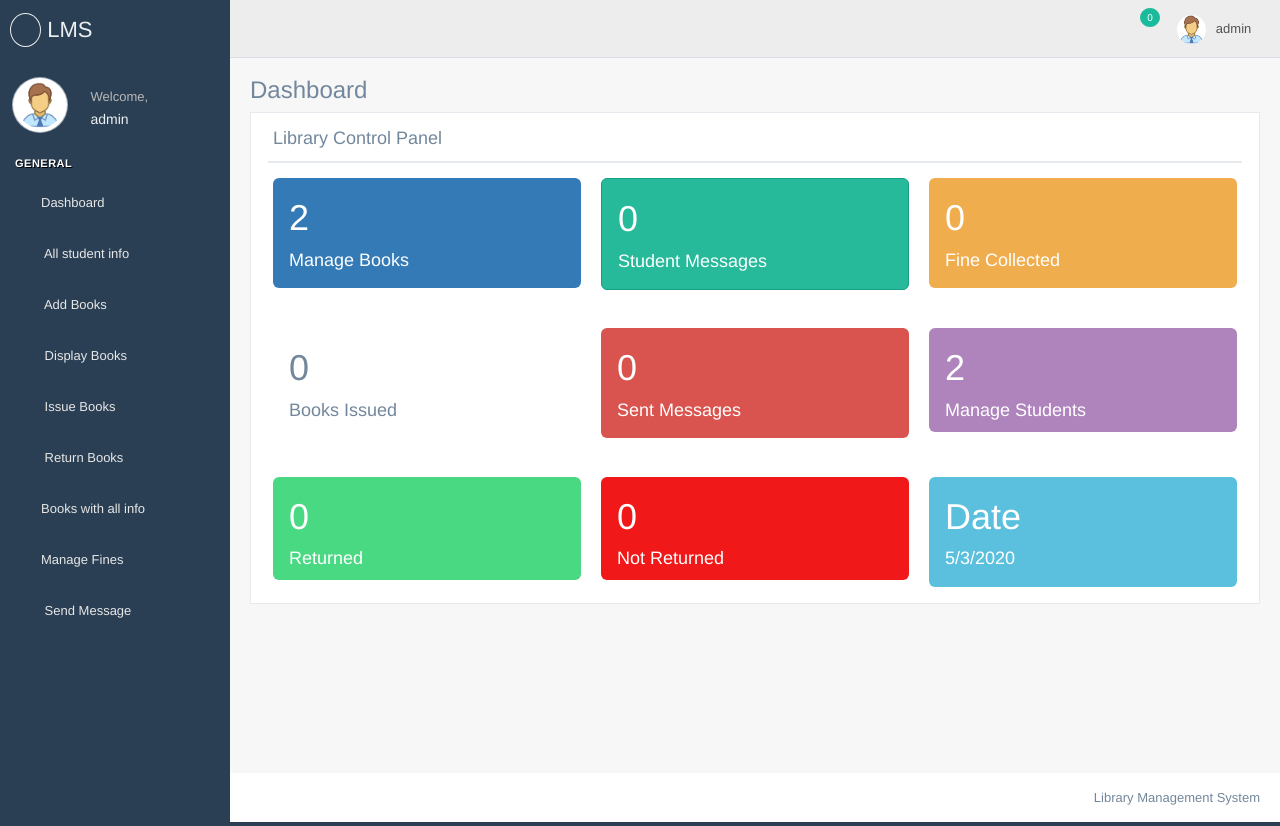
After one commit to p4A11-projectTeam/Library, a PHP site: page /librarian/admin_dashboard.php in a window 1280 px wide. The commit adds this page. Run offline with PHP 8.4, Linux system fonts and the light colour scheme; a user stored in the database is signed in; data comes from the database, SQL or seed files in the repository; tables that the repository leaves empty or names only in its code hold one stand-in row (values such as "Sample post"); some web fonts are replaced.

Commit message:
Dashboard and msgs

```diff
--- a/librarian/adlog.php
+++ b/librarian/adlog.php
@@ -40,7 +40,7 @@
 
           ?>
             <script type="text/javascript">
-              window.location="/Library/librarian/student_info.php";
+              window.location="/Library/librarian/admin_dashboard.php";
             </script>
           <?php
 
--- /dev/null
+++ b/librarian/admin_dashboard.php
@@ -0,0 +1,259 @@
+<?php
+   session_start();
+   if(!isset($_SESSION["librarian"])){
+
+   ?>
+   <script type="text/javascript">
+       window.location="/Library/index.html";
+   </script>
+   <?php
+   }
+   include "connection.php";
+   include "header.php";
+
+
+   $nm = 0;
+   $nb = 0;
+   $nf = 0;
+   $sm = 0;
+   $ib = 0;
+   $ns = 0;
+   $retbks=0;
+   $notret=0;
+
+   $rm = mysqli_query($db, "SELECT * FROM `messages` WHERE `dusername` = '$_SESSION[librarian]' && `read1`='n' ") or die("Error: " . mysqli_error($db));
+   $rb = mysqli_query($db, "SELECT * FROM `books` ") or die("Error: " . mysqli_error($db));
+   $rf = mysqli_query($db, "SELECT * FROM `messages` WHERE `dusername` = '$_SESSION[librarian]' && `read1`='n' ") or die("Error: " . mysqli_error($db));
+   $rsm = mysqli_query($db, "SELECT * FROM `messages` WHERE `susername` = '$_SESSION[librarian]' ") or die("Error: " . mysqli_error($db));
+   $rib=mysqli_query($db,"SELECT * FROM `issue_books` WHERE return_status='no';") or die("Error: " . mysqli_error($db));
+   $rstud=mysqli_query($db, "SELECT * FROM `student` ") or die("Error: " . mysqli_error($db));
+   $rretbks=mysqli_query($db,"SELECT * FROM `issue_books` WHERE return_status='yes';") or die("Error: " . mysqli_error($db));
+   $rnotret=mysqli_query($db,"SELECT * FROM `issue_books` WHERE return_status='no';") or die("Error: " . mysqli_error($db));
+
+   $nm = mysqli_num_rows($rm);
+   $nb = mysqli_num_rows($rb);
+   $nf = mysqli_num_rows($rf);
+   $sm = mysqli_num_rows($rsm);
+   $ib = mysqli_num_rows($rib);
+   $ns = mysqli_num_rows($rstud);
+   $retbks = mysqli_num_rows($rretbks);
+   $notret = mysqli_num_rows($rnotret);
+
+
+?>
+
+        <!-- page content area main -->
+        <div class="right_col" role="main">
+            <div class="">
+                <div class="page-title">
+                    <div class="title_left">
+                        <h3>Dashboard</h3>
+                    </div>
+
+
+                </div>
+
+                <div class="clearfix"></div>
+                <div class="row" style="min-height:500px">
+                    <div class="col-md-12 col-sm-12 col-xs-12">
+                        <div class="x_panel">
+                            <div class="x_title">
+                                <h2>Library Control Panel</h2>
+
+                                <div class="clearfix"></div>
+                            </div>
+                            <div class="x_content">
+                                <div class="container">
+                                    <div class="row">
+                                        <div class="col-sm-4">
+                                            <div class="btn-lg  btn-primary"><a href="display_books.php" style="all:unset;cursor:pointer">
+                                                <div class="row">
+                                                    <div class="col-sm-7">
+                                                        <div class="h1">
+                                                            <?php  echo $nb; ?>
+                                                        </div>
+                                                        <div>
+                                                            Manage Books
+                                                        </div>
+                                                    </div>
+                                                    <div class="col-sm-4">
+                                                        <i class="fa fa-book fa-5x" aria-hidden="true"></i>
+                                                    </div>
+                                                </div>
+                                            </a></div>
+                                        </div>
+                                        <div class="col-sm-4">
+                                            <div class="btn-lg  btn-success"><a href="msg_from_student.php" style="all:unset;cursor:pointer">
+                                                <div class="row">
+                                                    <div class="col-sm-7">
+                                                        <div class="h1">
+                                                             <?php  echo $nm; ?>
+                                                        </div>
+                                                        <div>
+                                                        Student Messages
+                                                        </div>
+                                                    </div>
+                                                    <div class="col-sm-4">
+                                                        <i class="fa fa-comments-o fa-5x" aria-hidden="true"></i>
+                                                    </div>
+                                                </div>
+                                            </a></div>
+                                        </div>
+                                        <div class="col-sm-4">
+                                            <div class="btn-lg btn-warning"><a href="fine.php" style="all:unset;cursor:pointer">
+                                                <div class="row ">
+                                                    <div class="col-sm-7">
+                                                        <div class="h1" >
+                                                            <?php  echo $nf; ?>
+                                                        </div>
+                                                        <div>
+                                                            Fine Collected
+                                                        </div>
+                                                    </div>
+                                                    <div class="col-sm-4">
+                                                        <i class="fa fa-money fa-5x" aria-hidden="true"></i>
+                                                    </div>
+                                            </a></div>
+                                        </div>
+                                    </div>
+                                </div>
+                                <div class="container-fluid" style="padding:15;color:#ffffff00;cursor:default">Lorem ipsum dolor sit amet consectetur adipisicing elit. Maxime saepe accusantium quibusdam commodi autem earum maiores, temporibus harum laudantium, impedit optio ad a sed amet nulla odio magnam praesentium alias.</div>
+                                <!--second row-->
+                                <div class="container">
+                                    <div class="row">
+                                        <div class="col-sm-4">
+                                            <div class="btn-lg  btn-muted"><a href="#" style="all:unset;cursor:pointer">
+                                                <div class="row">
+                                                    <div class="col-sm-7">
+                                                        <div class="h1">
+                                                            <?php  echo $ib; ?>
+                                                        </div>
+                                                        <div>
+                                                            Books Issued
+                                                        </div>
+                                                    </div>
+                                                    <div class="col-sm-4">
+                                                        <i class="fa fa-bookmark fa-5x" aria-hidden="true"></i>
+                                                    </div>
+                                                </div>
+                                            </a></div>
+                                        </div>
+                                        <div class="col-sm-4">
+                                            <div class="btn-lg  btn-danger"><a href="send_msg_to_admin.php" style="all:unset;cursor:pointer">
+                                                <div class="row">
+                                                    <div class="col-sm-7">
+                                                        <div class="h1">
+                                                             <?php  echo $sm; ?>
+                                                        </div>
+                                                        <div>
+                                                            Sent Messages
+                                                        </div>
+                                                    </div>
+                                                    <div class="col-sm-4">
+                                                        <i class="fa fa-comment-o fa-5x" aria-hidden="true"></i>
+                                                    </div>
+                                                </div>
+                                            </a></div>
+                                        </div>
+                                        <div class="col-sm-4">
+                                            <div class="btn-lg  btn-primary" style="background-color:#af84bd !important;"><a href="student_info.php" style="all:unset;cursor:pointer">
+                                                <div class="row">
+                                                    <div class="col-sm-7">
+                                                        <div class="h1">
+                                                            <?php  echo $ns; ?>
+                                                        </div>
+                                                        <div>
+                                                            Manage Students
+                                                        </div>
+                                                    </div>
+                                                    <div class="col-sm-4">
+                                                        <i class="fa fa-user" aria-hidden="true" style="font-size:80px"></i>
+                                                    </div>
+                                                </div>
+                                            </a></div>
+                                        </div>
+                                    </div>
+                                </div>
+                                <div class="container-fluid" style="padding:15;color:#ffffff00;cursor:default">Lorem ipsum dolor sit amet consectetur adipisicing elit. Maxime saepe accusantium quibusdam commodi autem earum maiores, temporibus harum laudantium, impedit optio ad a sed amet nulla odio magnam praesentium alias.</div>
+                                <!--Third row-->
+
+                                <div class="container">
+                                    <div class="row">
+                                        <div class="col-sm-4">
+                                            <div class="btn-lg  btn-primary" style="background-color:#4ad983 !important;"><a href="#" style="all:unset;cursor:pointer">
+                                                <div class="row">
+                                                    <div class="col-sm-7">
+                                                        <div class="h1">
+                                                            <?php  echo $retbks; ?>
+                                                        </div>
+                                                        <div>
+                                                            Returned
+                                                        </div>
+                                                    </div>
+                                                    <div class="col-sm-4">
+                                                        <i class="fa fa-check" aria-hidden="true" style="font-size:80px"></i>
+                                                    </div>
+                                                </div>
+                                            </a></div>
+                                        </div>
+                                        <div class="col-sm-4">
+                                            <div class="btn-lg  btn-primary" style="background-color:#f01818 !important;"><a href="#" style="all:unset;cursor:pointer">
+                                                <div class="row">
+                                                    <div class="col-sm-7">
+                                                        <div class="h1">
+                                                            <?php  echo $notret; ?>
+                                                        </div>
+                                                        <div>
+                                                            Not Returned
+                                                        </div>
+                                                    </div>
+                                                    <div class="col-sm-4">
+                                                        <i class="fa fa-times" aria-hidden="true" style="font-size:80px"></i>
+                                                    </div>
+                                                </div>
+                                            </a></div>
+                                        </div>
+                                        <div class="col-sm-4">
+                                            <div class="btn-lg btn-info">
+                                                <div class="row ">
+                                                    <div class="col-sm-7">
+                                                        <div class="h1" >
+                                                           Date
+                                                        </div>
+                                                        <div>
+                                                            <span id="datetime"></span>
+
+                                                            <script>
+                                                            var dt = new Date();
+                                                            document.getElementById("datetime").innerHTML = dt.toLocaleDateString();
+                                                            </script>
+
+                                                        </div>
+                                                    </div>
+                                                    <div class="col-sm-4">
+                                                        <i class="fa fa-calendar fa-5x" aria-hidden="true"></i>
+                                                    </div>
+                                            </div>
+
+                                        </div>
+
+                                    </div>
+                                </div>
+
+
+
+
+                                    </div>
+                                </div>
+                            </div>
+                        </div>
+                    </div>
+                </div>
+            </div>
+        </div>
+        <!-- /page content -->
+
+
+<?php
+    include "footer.php";
+?>
--- a/librarian/header.php
+++ b/librarian/header.php
@@ -60,6 +60,8 @@
                     <div class="menu_section">
                         <h3>General</h3>
                         <ul class="nav side-menu">
+                        <li><a href="/Library/librarian/admin_dashboard.php"><i class="fa fa-home"></i>Dashboard </a>
+                            </li>
                             <li><a href="/Library/librarian/student_info.php"><i class="fa fa-home"></i> All student info </a>
 
                             </li>
--- a/student/send_msg_to_admin.php
+++ b/student/send_msg_to_admin.php
@@ -74,7 +74,7 @@
                                     </tr>
 
                                     <?php
-                                        $res = mysqli_query($db, "SELECT * FROM `messages` WHERE dusername='$_SESSION[librarian]' order by id desc ");
+                                        $res = mysqli_query($db, "SELECT * FROM `messages` WHERE dusername='admin' order by id desc ");
                                         while($row=mysqli_fetch_array($res)){
                                             $fullname="";
                                             $res1 = mysqli_query($db, "SELECT * FROM `student` WHERE `username`='$row[susername]' ");
@@ -99,7 +99,7 @@
         <!--rand-->
 <?php
     if(isset($_POST["submit1"])){
-        mysqli_query($db, "insert into messages values('','$_SESSION[username]','$_SESSION[librarian]','$_POST[title]','$_POST[msg]','n')")
+        mysqli_query($db, "insert into messages values('','$_SESSION[username]','admin','$_POST[title]','$_POST[msg]','n')")
     ?>
     <script type="text/javascript">
         alert("message sent successfully!");
```
